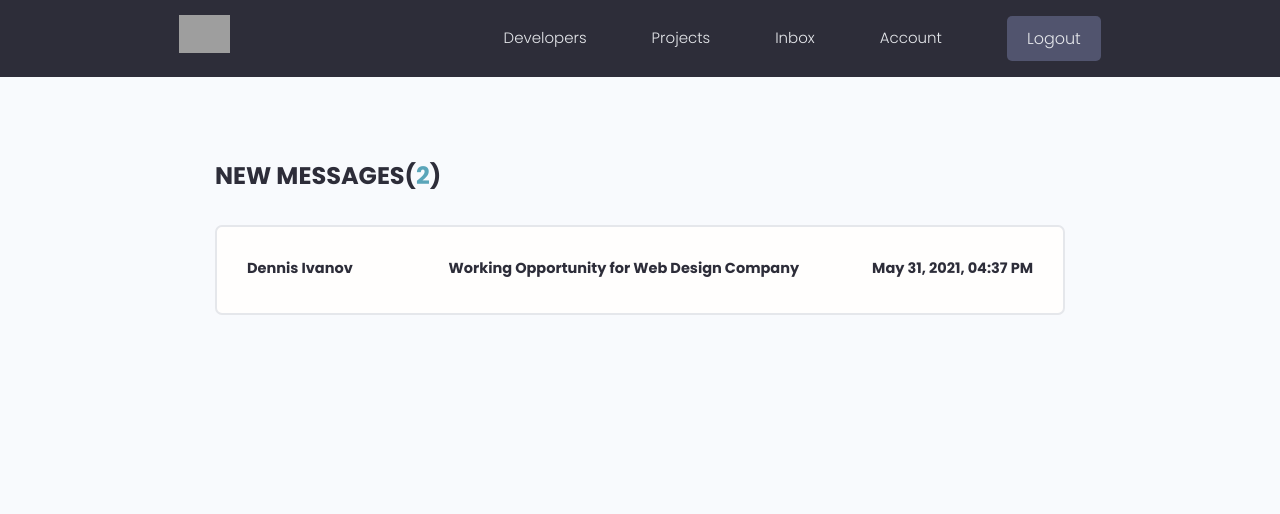
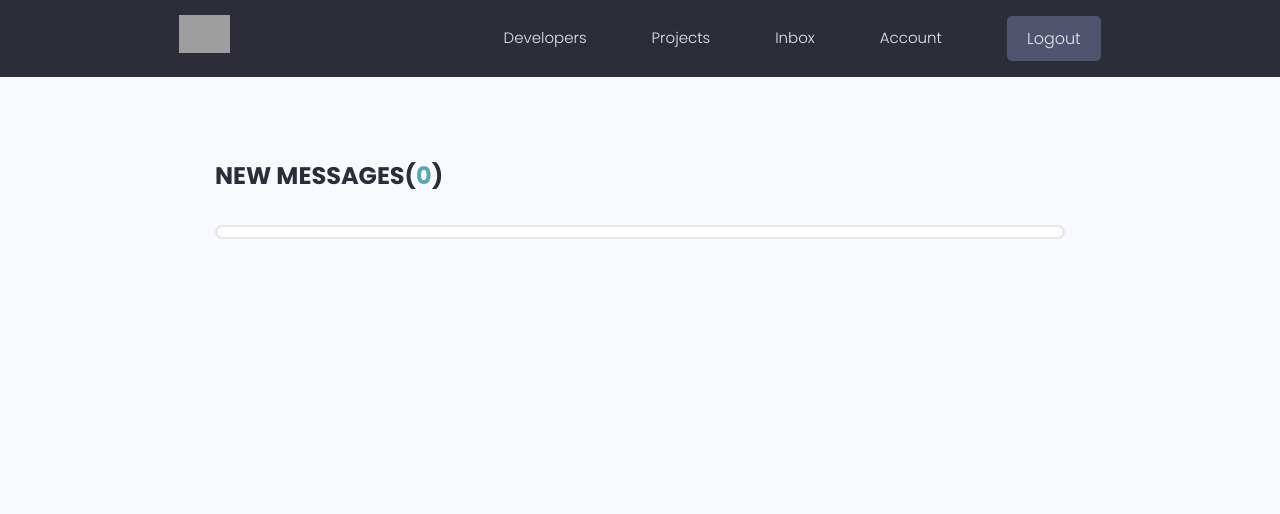
Before and after one commit to bestekrgz/django, a Django app: page /inbox/ in a window 1280 px wide. Shown: the top 514 px of the page. Run offline with Django 4.2, Linux system fonts and the light colour scheme; a user stored in the database is signed in; data comes from the database, SQL or seed files in the repository; some libraries are stand-ins or nearby versions; grey boxes are pictures that could not be loaded.

Commit message:
add message model and view

```diff
--- a/static/uikit/app.css
+++ b/static/uikit/app.css
@@ -814,8 +814,8 @@
 .backButton {
   background: var(--color-main-light);
   color: var(--color-main);
-  width: 4rem;
-  height: 4rem;
+  width: 2rem;
+  height: 2rem;
   display: flex;
   align-items: center;
   justify-content: center;
--- a/users/templates/users/inbox.html
+++ b/users/templates/users/inbox.html
@@ -2,16 +2,24 @@
 {% block content %}
     <main class="inbox my-xl">
         <div class="content-box">
-      <h3 class="inbox__title">New Messages(<span>2</span>)</h3>
+            <h3 class="inbox__title">New Messages(<span>{{ unread_messages }}</span>)</h3>
+
             <ul class="messages">
+                {% for message in message_request %}
+                    {% if message.is_read == False %}
                         <li class="message message--unread">
-          <a href="message.html">
-            <span class="message__author">Dennis Ivanov</span>
-            <span class="message__subject">Working Opportunity for Web Design Company</span>
-            <span class="message__date">May 31, 2021, 04:37 PM</span>
+                            {% else %}
+                        <li class="message">
+
+                    {% endif %}
+                    <a href={% url 'message' message.id %}>
+                        <span class="message__author">{{ message.sender }}</span>
+                        <span class="message__subject">{{ message.subject }}</span>
+                        <span class="message__date">{{ message.created }}</span>
                     </a>
                     </li>
 
+                {% endfor %}
             </ul>
         </div>
     </main>
--- a/users/urls.py
+++ b/users/urls.py
@@ -13,4 +13,5 @@
     path('update-skill/<str:pk>/', views.update_skill, name='update-skill'),
     path('delete-skill/<str:pk>/', views.delete_skill, name='delete-skill'),
     path('inbox/', views.inbox, name='inbox'),
+    path('message/<str:pk>/', views.view_message, name='message'),
 ]
--- a/users/views.py
+++ b/users/views.py
@@ -1,5 +1,5 @@
 from django.shortcuts import render
-from .models import Profile, Skill
+from .models import Profile, Skill, DirectMessage
 from django.contrib.auth import login, authenticate, logout
 from django.contrib.auth.models import User
 from django.shortcuts import redirect
@@ -146,5 +146,18 @@
 
 @login_required(login_url='login')
 def inbox(request):
-    context = {}
+    profile = request.user.profile
+    message_request = profile.messages.all()
+    unread_messages = message_request.filter(is_read=False).count()
+    context = {'message_request': message_request, 'unread_messages': unread_messages}
     return render(request, 'users/inbox.html', context)
+
+
+@login_required(login_url='login')
+def view_message(request, pk):
+    profile = request.user.profile
+    message = profile.messages.get(id=pk)
+    message.is_read = True
+    message.save()
+    context = {'message': message}
+    return render(request, 'users/message.html', context)
```
Lines whose indentation alone changed are shown as unchanged.
